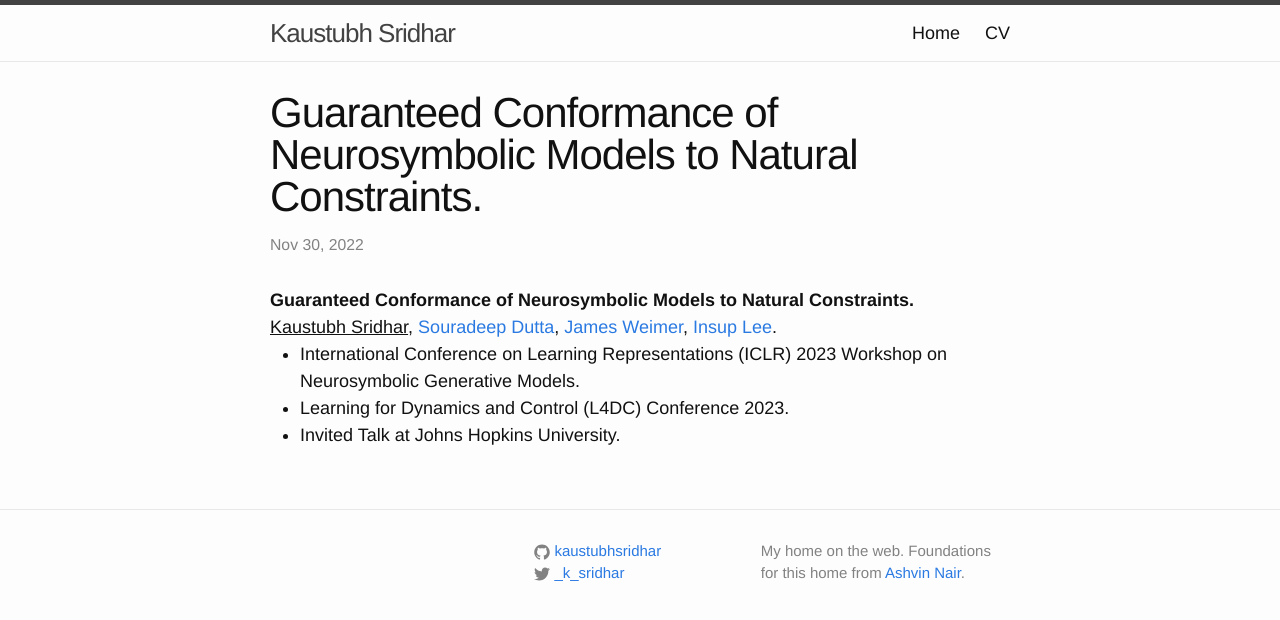
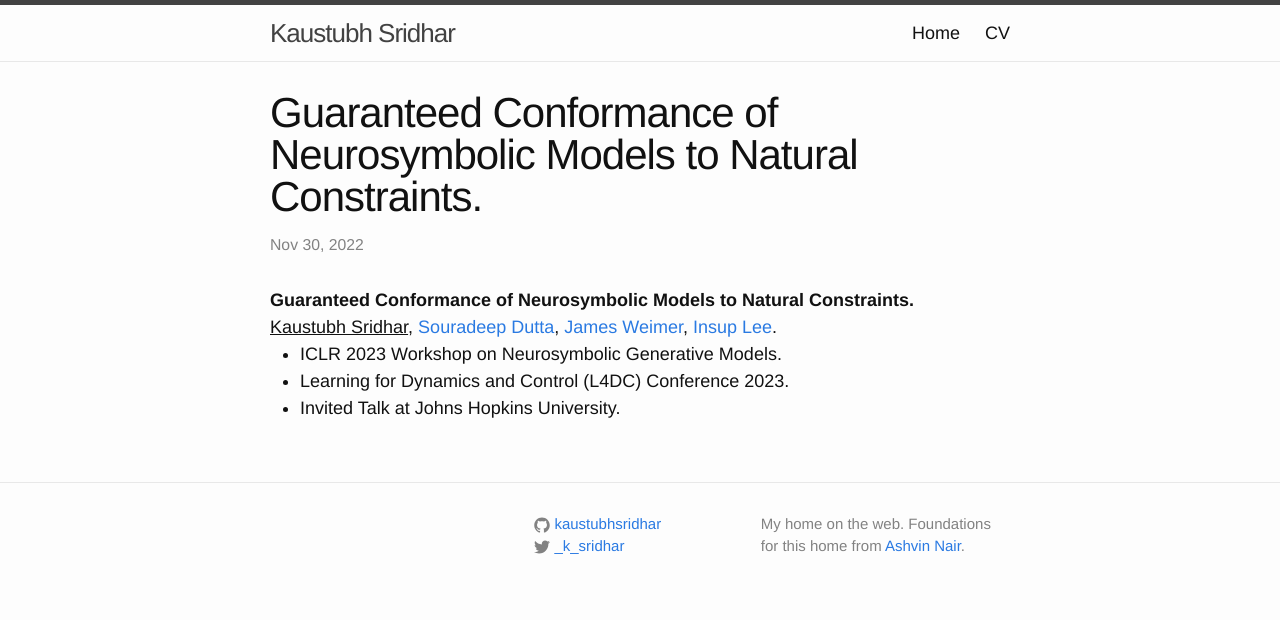
Before and after one commit to kaustubhsridhar/kaustubhsridhar.github.io, a Jekyll site: the page built from _posts/2022-11-30-ConstrainedNeurosymbolic.md, in a window 1280 px wide. Shown: the top 620 px of the page. Built offline with Jekyll 4.4.1, drawn with Linux system fonts in a browser that asks for light colours; comment, search, counter and statistics services are not loaded.

Commit message:
Update 2022-11-30-ConstrainedNeurosymbolic.md

```diff
--- a/_posts/2022-11-30-ConstrainedNeurosymbolic.md
+++ b/_posts/2022-11-30-ConstrainedNeurosymbolic.md
@@ -1,7 +1,7 @@
 ---
 layout: research
 title:  "Guaranteed Conformance of Neurosymbolic Models to Natural Constraints."
-rinfo: <u>Kaustubh Sridhar</u>, <a href="https://sites.google.com/site/duttasouradeep39/">Souradeep Dutta</a>, <a href="https://www.seas.upenn.edu/~weimerj/research.html">James Weimer</a>, <a href="https://www.cis.upenn.edu/~lee/home/index.shtml">Insup Lee</a>. <ul><li>International Conference on Learning Representations (ICLR) 2023 Workshop on Neurosymbolic Generative Models.</li><li>Learning for Dynamics and Control (L4DC) Conference 2023.</li><li>Invited Talk at Johns Hopkins University.</li></ul>
+rinfo: <u>Kaustubh Sridhar</u>, <a href="https://sites.google.com/site/duttasouradeep39/">Souradeep Dutta</a>, <a href="https://www.seas.upenn.edu/~weimerj/research.html">James Weimer</a>, <a href="https://www.cis.upenn.edu/~lee/home/index.shtml">Insup Lee</a>. <ul><li>ICLR 2023 Workshop on Neurosymbolic Generative Models.</li><li>Learning for Dynamics and Control (L4DC) Conference 2023.</li><li>Invited Talk at Johns Hopkins University.</li></ul>
 pdf: https://arxiv.org/abs/2212.01346
 date:   2022-11-30 22:30:00
 types: []
```
